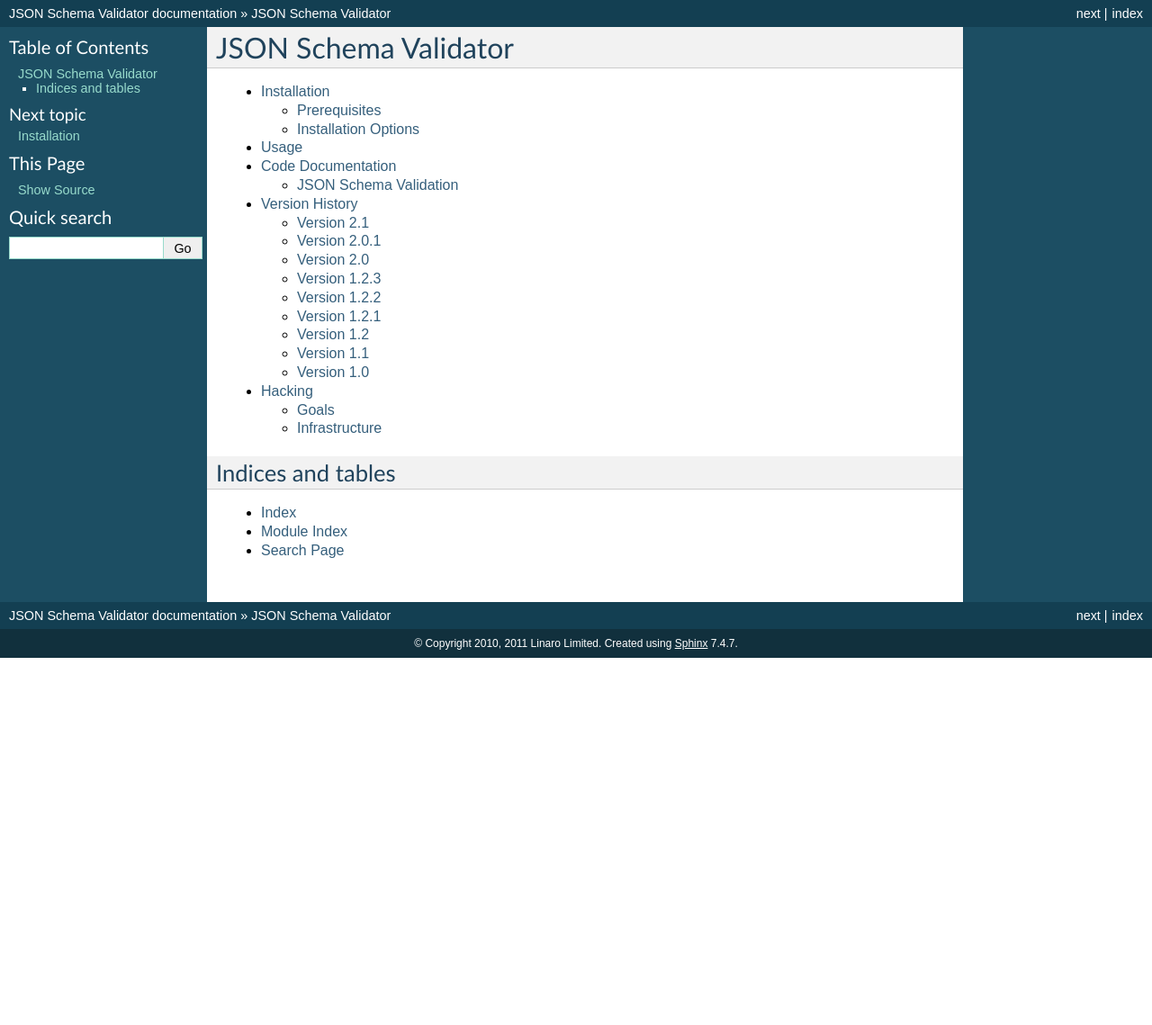
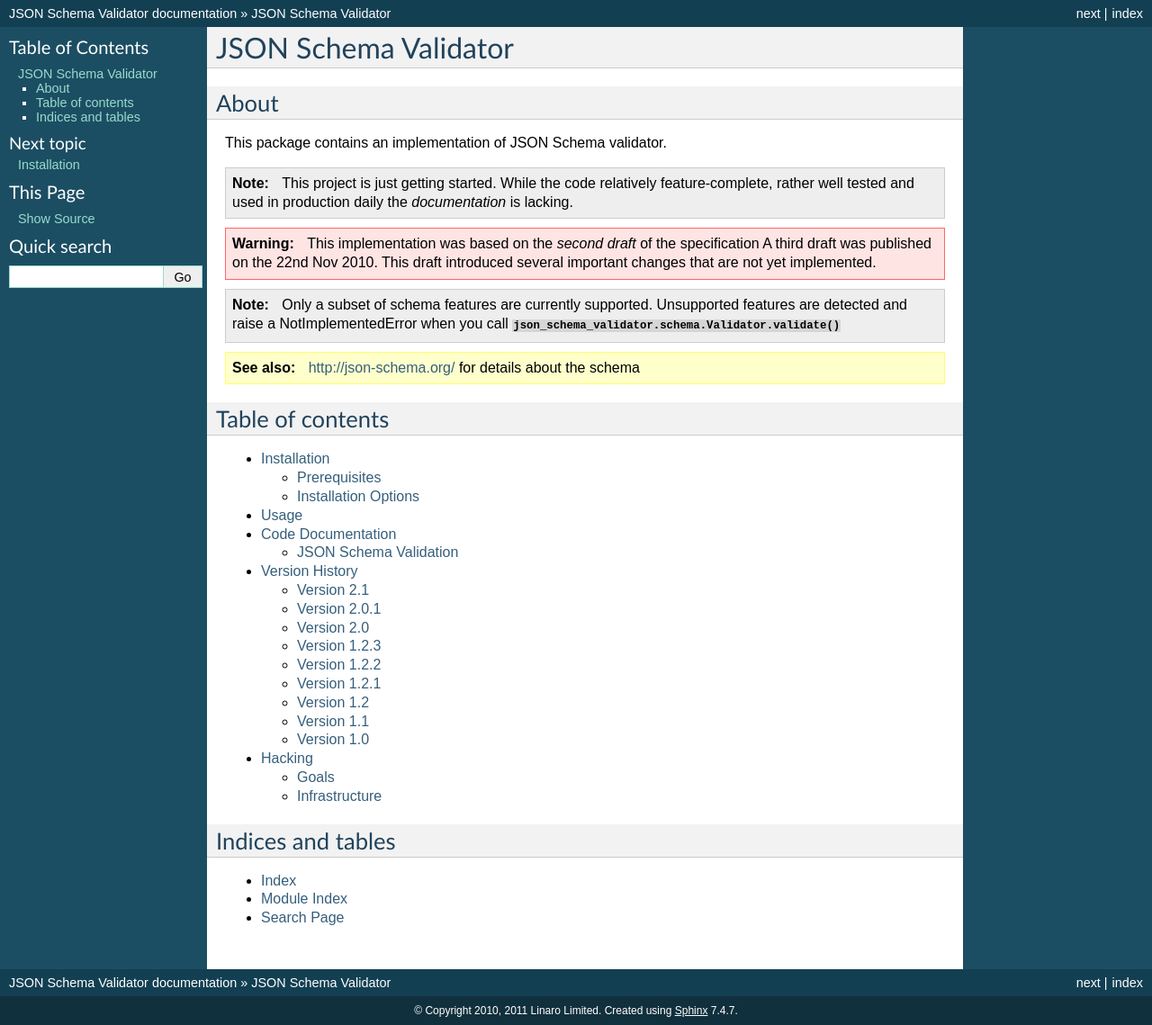
Before and after one commit to zyga/json-schema-validator, a Sphinx documentation site: the page built from doc/index.rst, in a window 1280 px wide. Shown: the whole page at 90% size. Built offline with Sphinx 7.4.7, drawn with Linux system fonts in a browser that asks for light colours; the version number could not be read and is left out; before the commit the page ends 900 px from its top, so only the background shows below that.

Commit message:
Moved relevant notes and warnings to front documentation page

```diff
--- a/doc/index.rst
+++ b/doc/index.rst
@@ -1,5 +1,31 @@
 JSON Schema Validator
 *********************
+
+About
+=====
+
+This package contains an implementation of JSON Schema validator.
+
+.. note::
+    This project is just getting started. While the code relatively
+    feature-complete, rather well tested and used in production daily the
+    *documentation* is lacking.
+
+.. warning::
+    This implementation was based on the *second draft* of the specification
+    A third draft was published on the 22nd Nov 2010. This draft introduced
+    several important changes that are not yet implemented.
+
+.. note::
+    Only a subset of schema features are currently supported.
+    Unsupported features are detected and raise a NotImplementedError
+    when you call :func:`json_schema_validator.schema.Validator.validate`
+
+.. seealso::
+    http://json-schema.org/ for details about the schema
+
+Table of contents
+=================
 
 .. toctree::
     :maxdepth: 2
```
Also changed, not shown: 1 other file.
